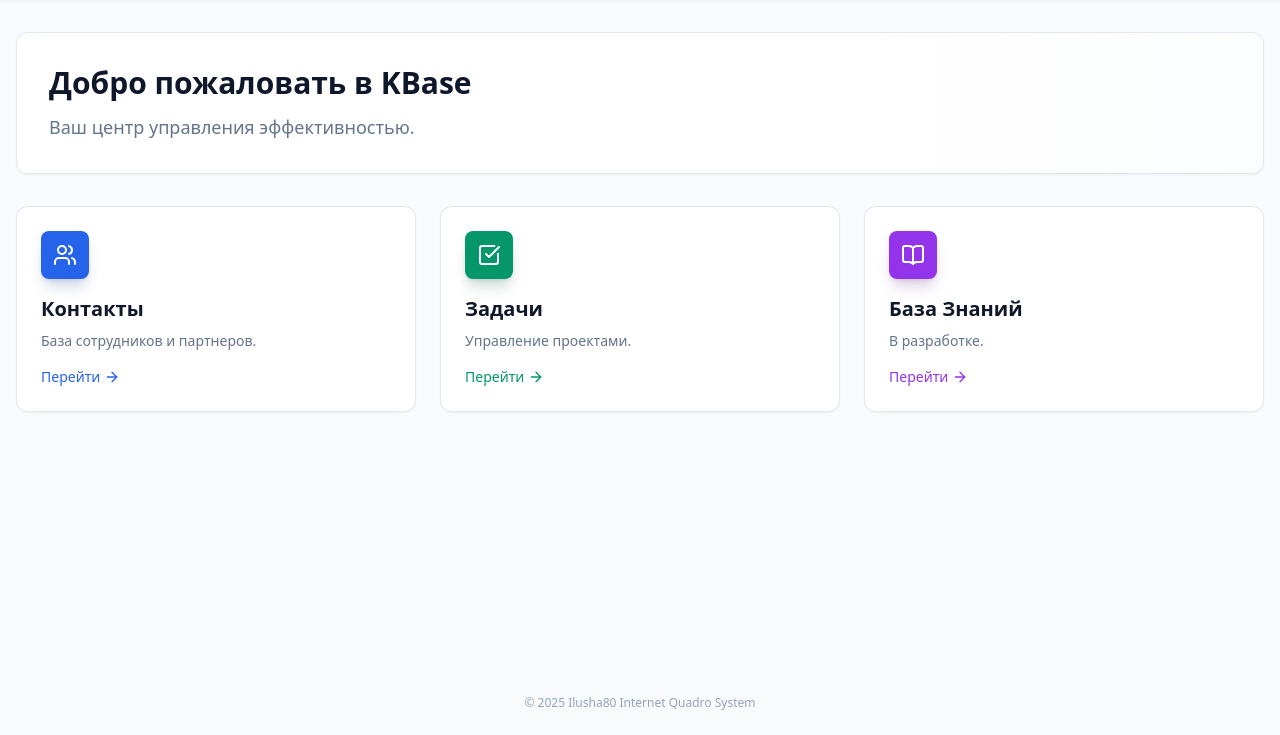
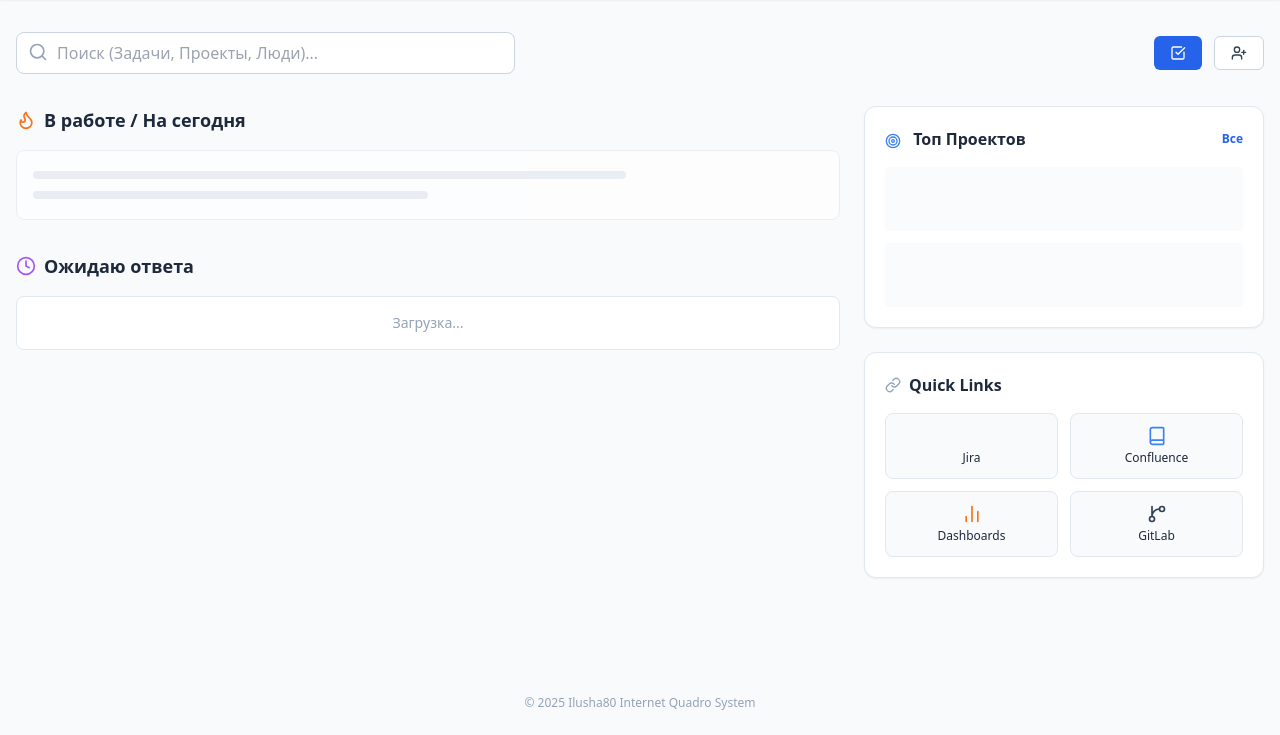
Before and after one commit to iLusha80/kbase, a Flask app: page / in a window 1280 px wide. Shown: the part 65-800 px from the top of the page. Run offline with Flask 3, Linux system fonts and the light colour scheme; data comes from the database, SQL or seed files in the repository; data that the repository does not hold is empty; some libraries are stand-ins or nearby versions.

Commit message:
feat: add dashboard html layout with grid and search

```diff
--- a/templates/partials/view_dashboard.html
+++ b/templates/partials/view_dashboard.html
@@ -1,38 +1,105 @@
 <div id="view-dashboard" class="view-section fade-in">
-    <!-- Welcome Banner -->
-    <section class="bg-white rounded-xl shadow-sm border border-slate-200 p-8 relative overflow-hidden mb-8 dark:bg-slate-800 dark:border-slate-700">
-        <div class="relative z-10">
-            <h1 class="text-3xl font-bold text-slate-900 mb-3 dark:text-white">Добро пожаловать в KBase</h1>
-            <p class="text-lg text-slate-500 max-w-2xl dark:text-slate-400">Ваш центр управления эффективностью.</p>
+    <!-- HEADER: SEARCH & ACTIONS -->
+    <div class="flex flex-col md:flex-row gap-4 mb-8 justify-between items-start md:items-center relative z-20">
+        <!-- Search Bar -->
+        <div class="relative w-full md:w-1/2 lg:w-2/5">
+            <i data-lucide="search" class="absolute left-3 top-2.5 w-5 h-5 text-slate-400"></i>
+            <input type="text" id="globalSearchInput" placeholder="Поиск (Задачи, Проекты, Люди)..." autocomplete="off"
+                class="w-full pl-10 pr-4 py-2 border border-slate-300 rounded-lg focus:outline-none focus:border-primary-500 focus:ring-1 focus:ring-primary-500 transition-all bg-white dark:bg-slate-800 dark:border-slate-700 dark:text-white dark:placeholder-slate-500">
+
+            <!-- Search Results Dropdown -->
+            <div id="globalSearchResults" class="hidden absolute top-full left-0 right-0 mt-2 bg-white rounded-lg shadow-xl border border-slate-200 overflow-hidden max-h-96 overflow-y-auto dark:bg-slate-800 dark:border-slate-700 z-50">
+                <!-- JS injects here -->
+            </div>
         </div>
-        <!-- Градиент затемняем для темной темы -->
-        <div class="absolute right-0 top-0 h-full w-1/3 bg-gradient-to-l from-slate-50 to-transparent opacity-50 dark:from-slate-900/50"></div>
-    </section>
 
-    <!-- Cards Grid -->
-    <div class="grid grid-cols-1 md:grid-cols-3 gap-6">
-        <!-- Contacts Card -->
-        <button onclick="switchView('contacts')" data-view="contacts" class="group flex flex-col text-left bg-white p-6 rounded-xl shadow-sm border border-slate-200 hover:border-primary-600 transition-all dark:bg-slate-800 dark:border-slate-700 dark:hover:border-primary-500">
-            <div class="bg-blue-600 p-3 rounded-lg w-fit mb-4 shadow-lg shadow-blue-900/20"><i data-lucide="users" class="text-white"></i></div>
-            <h3 class="text-xl font-bold mb-2 text-slate-900 dark:text-white">Контакты</h3>
-            <p class="text-slate-500 text-sm mb-4 dark:text-slate-400">База сотрудников и партнеров.</p>
-            <div class="mt-auto text-primary-600 text-sm font-medium flex items-center dark:text-primary-400">Перейти <i data-lucide="arrow-right" class="w-4 h-4 ml-1"></i></div>
-        </button>
+        <!-- Action Buttons -->
+        <div class="flex gap-3 w-full md:w-auto">
+            <button onclick="openTaskModal()" class="flex-1 md:flex-none justify-center bg-primary-600 hover:bg-primary-700 text-white font-medium text-sm px-4 py-2 rounded-md flex items-center gap-2 transition-colors dark:bg-primary-600 dark:hover:bg-primary-500">
+                <i data-lucide="check-square" class="w-4 h-4"></i> <span class="hidden sm:inline">Задача</span>
+            </button>
+            <button onclick="openModal()" class="flex-1 md:flex-none justify-center bg-white border border-slate-300 text-slate-700 hover:bg-slate-50 font-medium text-sm px-4 py-2 rounded-md flex items-center gap-2 transition-colors dark:bg-slate-800 dark:border-slate-600 dark:text-slate-300 dark:hover:bg-slate-700">
+                <i data-lucide="user-plus" class="w-4 h-4"></i> <span class="hidden sm:inline">Контакт</span>
+            </button>
+        </div>
+    </div>
 
-        <!-- Tasks Card -->
-        <button onclick="switchView('tasks')" data-view="tasks" class="group flex flex-col text-left bg-white p-6 rounded-xl shadow-sm border border-slate-200 hover:border-emerald-600 transition-all dark:bg-slate-800 dark:border-slate-700 dark:hover:border-emerald-500">
-            <div class="bg-emerald-600 p-3 rounded-lg w-fit mb-4 shadow-lg shadow-emerald-900/20"><i data-lucide="check-square" class="text-white"></i></div>
-            <h3 class="text-xl font-bold mb-2 text-slate-900 dark:text-white">Задачи</h3>
-            <p class="text-slate-500 text-sm mb-4 dark:text-slate-400">Управление проектами.</p>
-            <div class="mt-auto text-emerald-600 text-sm font-medium flex items-center dark:text-emerald-400">Перейти <i data-lucide="arrow-right" class="w-4 h-4 ml-1"></i></div>
-        </button>
+    <!-- GRID LAYOUT -->
+    <div class="grid grid-cols-1 lg:grid-cols-3 gap-6">
 
-        <!-- KB Card -->
-        <button onclick="switchView('kb')" data-view="kb" class="group flex flex-col text-left bg-white p-6 rounded-xl shadow-sm border border-slate-200 hover:border-purple-600 transition-all dark:bg-slate-800 dark:border-slate-700 dark:hover:border-purple-500">
-            <div class="bg-purple-600 p-3 rounded-lg w-fit mb-4 shadow-lg shadow-purple-900/20"><i data-lucide="book-open" class="text-white"></i></div>
-            <h3 class="text-xl font-bold mb-2 text-slate-900 dark:text-white">База Знаний</h3>
-            <p class="text-slate-500 text-sm mb-4 dark:text-slate-400">В разработке.</p>
-            <div class="mt-auto text-purple-600 text-sm font-medium flex items-center dark:text-purple-400">Перейти <i data-lucide="arrow-right" class="w-4 h-4 ml-1"></i></div>
-        </button>
+        <!-- LEFT COLUMN (WORK) -->
+        <div class="lg:col-span-2 space-y-8">
+
+            <!-- 1. Priority Tasks -->
+            <section>
+                <h3 class="text-lg font-bold text-slate-800 mb-4 flex items-center dark:text-white">
+                    <i data-lucide="flame" class="w-5 h-5 mr-2 text-orange-500"></i> В работе / На сегодня
+                </h3>
+                <div id="dash-priority-tasks" class="space-y-3">
+                    <!-- Loading skeleton -->
+                    <div class="animate-pulse flex space-x-4 p-4 border rounded-lg bg-white dark:bg-slate-800 dark:border-slate-700">
+                        <div class="flex-1 space-y-3 py-1">
+                            <div class="h-2 bg-slate-200 rounded w-3/4 dark:bg-slate-700"></div>
+                            <div class="h-2 bg-slate-200 rounded w-1/2 dark:bg-slate-700"></div>
+                        </div>
+                    </div>
+                </div>
+            </section>
+
+            <!-- 2. Waiting Tasks -->
+            <section>
+                <h3 class="text-lg font-bold text-slate-800 mb-4 flex items-center dark:text-white">
+                    <i data-lucide="clock" class="w-5 h-5 mr-2 text-purple-500"></i> Ожидаю ответа
+                </h3>
+                <div id="dash-waiting-tasks" class="space-y-3">
+                    <div class="p-4 text-center text-slate-400 text-sm bg-white rounded-lg border border-slate-200 dark:bg-slate-800 dark:border-slate-700 dark:text-slate-500">
+                        Загрузка...
+                    </div>
+                </div>
+            </section>
+        </div>
+
+        <!-- RIGHT COLUMN (CONTEXT) -->
+        <div class="space-y-6">
+
+            <!-- 3. Active Projects -->
+            <section class="bg-white rounded-xl shadow-sm border border-slate-200 p-5 dark:bg-slate-800 dark:border-slate-700">
+                <h3 class="text-base font-bold text-slate-800 mb-4 flex items-center justify-between dark:text-white">
+                    <span><i data-lucide="target" class="w-4 h-4 inline mr-2 text-blue-500"></i> Топ Проектов</span>
+                    <a href="#" onclick="switchView('projects')" class="text-xs text-primary-600 hover:underline dark:text-primary-400">Все</a>
+                </h3>
+                <div id="dash-active-projects" class="space-y-3">
+                    <!-- Skeleton -->
+                    <div class="h-16 bg-slate-50 rounded animate-pulse dark:bg-slate-700/50"></div>
+                    <div class="h-16 bg-slate-50 rounded animate-pulse dark:bg-slate-700/50"></div>
+                </div>
+            </section>
+
+            <!-- 4. Quick Links (Static) -->
+            <section class="bg-white rounded-xl shadow-sm border border-slate-200 p-5 dark:bg-slate-800 dark:border-slate-700">
+                <h3 class="text-base font-bold text-slate-800 mb-4 flex items-center dark:text-white">
+                    <i data-lucide="link" class="w-4 h-4 mr-2 text-slate-400"></i> Quick Links
+                </h3>
+                <div class="grid grid-cols-2 gap-3">
+                    <a href="#" class="flex flex-col items-center justify-center p-3 rounded-lg bg-slate-50 hover:bg-slate-100 border border-slate-200 transition-colors text-center dark:bg-slate-700/50 dark:border-slate-600 dark:hover:bg-slate-700 dark:text-slate-200">
+                        <i data-lucide="trello" class="w-5 h-5 mb-1 text-blue-600"></i>
+                        <span class="text-xs font-medium">Jira</span>
+                    </a>
+                    <a href="#" class="flex flex-col items-center justify-center p-3 rounded-lg bg-slate-50 hover:bg-slate-100 border border-slate-200 transition-colors text-center dark:bg-slate-700/50 dark:border-slate-600 dark:hover:bg-slate-700 dark:text-slate-200">
+                        <i data-lucide="book" class="w-5 h-5 mb-1 text-blue-500"></i>
+                        <span class="text-xs font-medium">Confluence</span>
+                    </a>
+                    <a href="#" class="flex flex-col items-center justify-center p-3 rounded-lg bg-slate-50 hover:bg-slate-100 border border-slate-200 transition-colors text-center dark:bg-slate-700/50 dark:border-slate-600 dark:hover:bg-slate-700 dark:text-slate-200">
+                        <i data-lucide="bar-chart-2" class="w-5 h-5 mb-1 text-orange-500"></i>
+                        <span class="text-xs font-medium">Dashboards</span>
+                    </a>
+                    <a href="#" class="flex flex-col items-center justify-center p-3 rounded-lg bg-slate-50 hover:bg-slate-100 border border-slate-200 transition-colors text-center dark:bg-slate-700/50 dark:border-slate-600 dark:hover:bg-slate-700 dark:text-slate-200">
+                        <i data-lucide="git-branch" class="w-5 h-5 mb-1 text-slate-700 dark:text-white"></i>
+                        <span class="text-xs font-medium">GitLab</span>
+                    </a>
+                </div>
+            </section>
+
+        </div>
     </div>
 </div>
```
